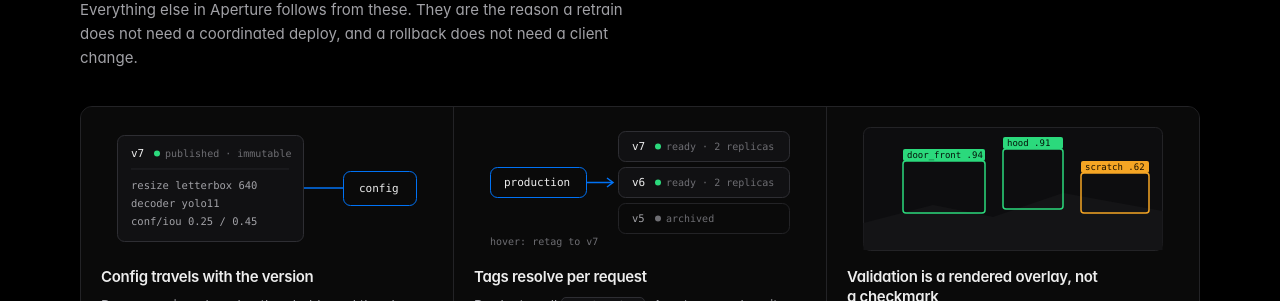
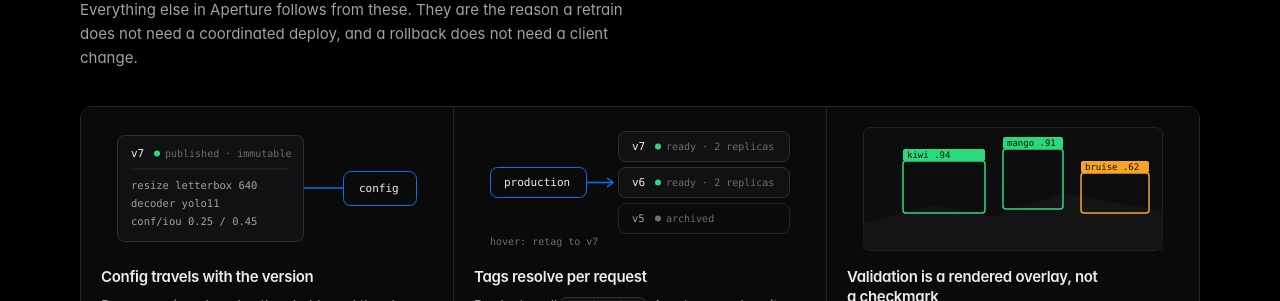
Before and after one commit to fayezzouari/aperture, a React (Vite) app in the folder landing/: page / in a window 1280 px wide. Shown: the part 1595-1896 px from the top of the page. Built offline with nearby package versions, Linux system fonts and the light colour scheme.

Commit message:
docs(landing): neutral class labels in the overlay illustration

```diff
--- a/landing/src/sections/Ideas.tsx
+++ b/landing/src/sections/Ideas.tsx
@@ -77,11 +77,11 @@ function OverlayFigure() {
       <rect className="draw d2" x="140" y="22" width="60" height="60" rx="3" fill="none" stroke="#2bd97c" strokeWidth="1.5" pathLength={1} />
       <rect className="draw d3" x="218" y="46" width="68" height="40" rx="3" fill="none" stroke="#f5a524" strokeWidth="1.5" pathLength={1} />
       <rect x="40" y="22" width="82" height="12" rx="2" fill="#2bd97c" />
-      <text x="44" y="31" style={label} fill="#04140a">door_front .94</text>
+      <text x="44" y="31" style={label} fill="#04140a">kiwi .94</text>
       <rect x="140" y="10" width="60" height="12" rx="2" fill="#2bd97c" />
-      <text x="144" y="19" style={label} fill="#04140a">hood .91</text>
+      <text x="144" y="19" style={label} fill="#04140a">mango .91</text>
       <rect x="218" y="34" width="68" height="12" rx="2" fill="#f5a524" />
-      <text x="222" y="43" style={label} fill="#1a1000">scratch .62</text>
+      <text x="222" y="43" style={label} fill="#1a1000">bruise .62</text>
     </svg>
   );
 }
```
